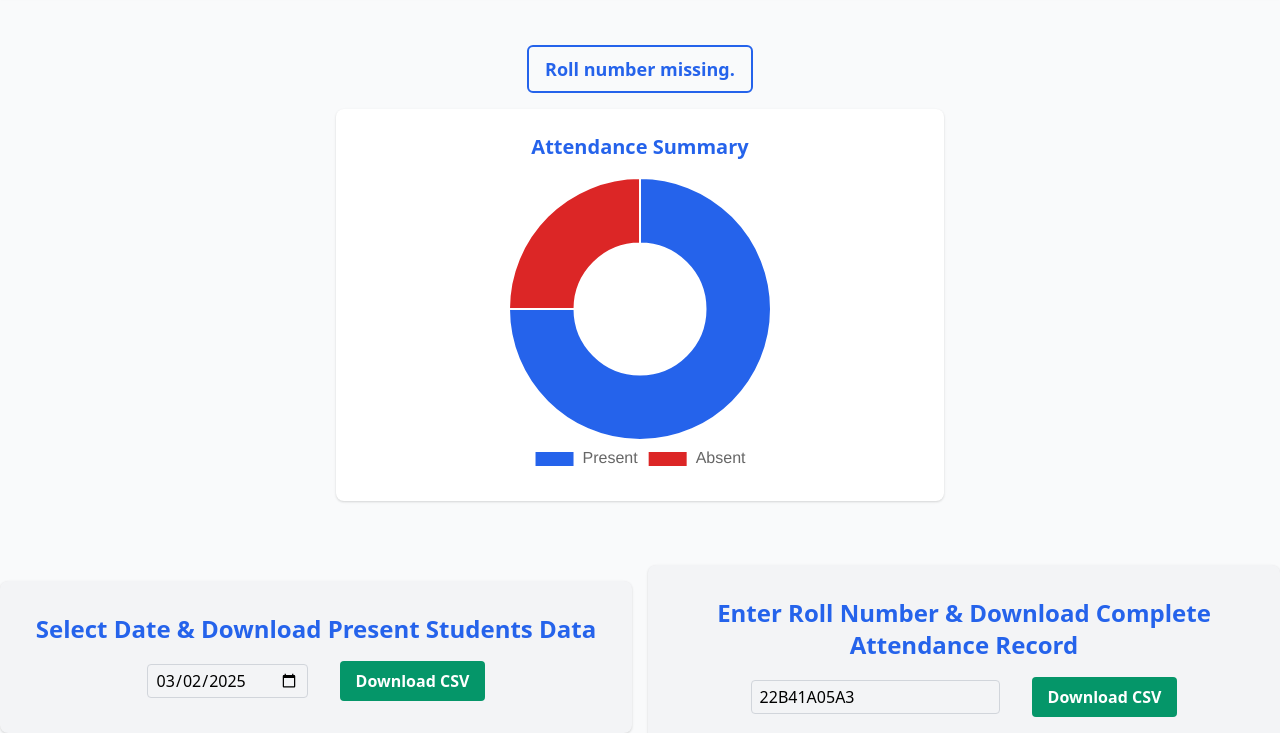
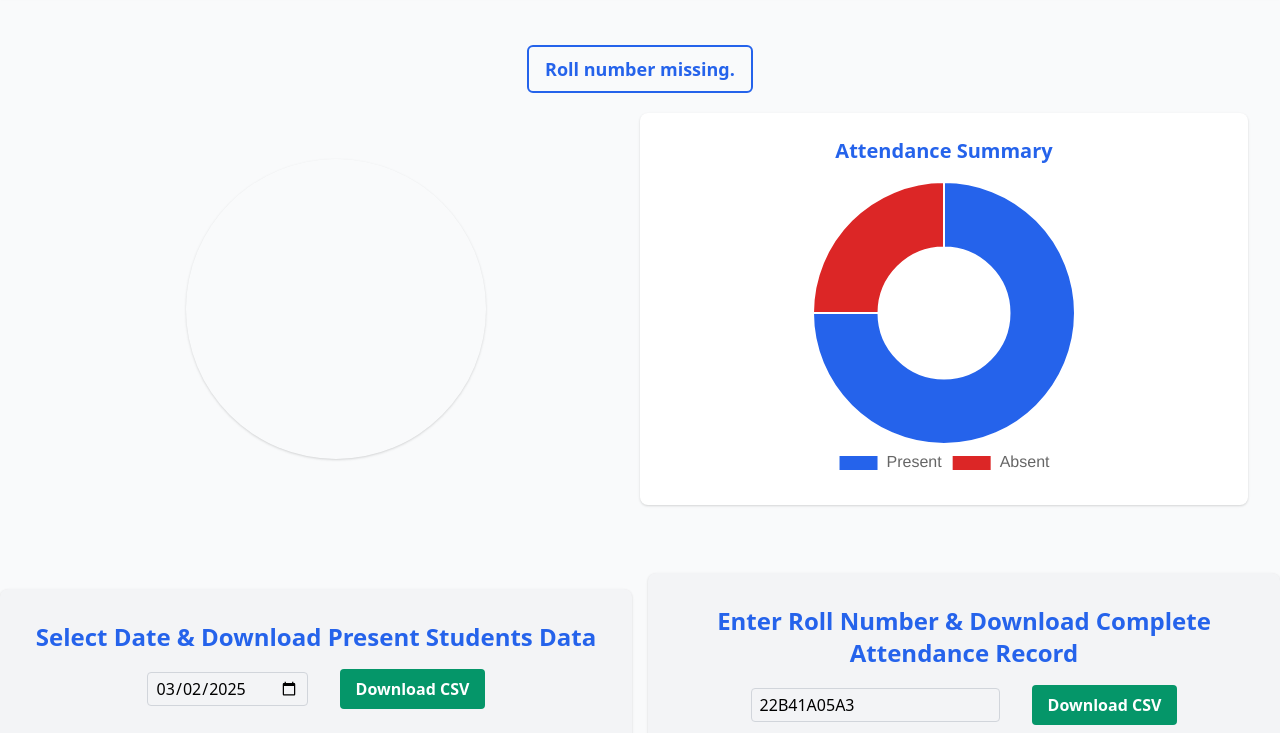
Before and after one commit to Sambhav260904/kcea-attendance-portal, a website: page kcea attendance portal/public/pages/home.html in a window 1280 px wide. Shown: the part 67-800 px from the top of the page. Drawn offline with nearby package versions, Linux system fonts and the light colour scheme.

Commit message:
Update home.html

```diff
--- a/kcea attendance portal/public/pages/home.html
+++ b/kcea attendance portal/public/pages/home.html
@@ -125,14 +125,12 @@
           status...</span>
       </div>
 
-      <div class="max-w-7xl mx-auto px-4 sm:px-6 lg:px-8 flex flex-col lg:flex-row items-center justify-center">
+     <div class="max-w-7xl mx-auto px-4 sm:px-6 lg:px-8 flex flex-col lg:flex-row items-center justify-center">
         <!-- Video & Canvas Section -->
-        <div id="videoSection" class="w-full lg:w-1/2 flex justify-center relative hidden">
-          <!-- <div id="videoContainer" class="flex justify-center hidden">
-            <video id="video" width="425" height="400" autoplay muted class="rounded-full shadow"></video>
-          </div> -->
-          <div id="videoContainer" class="flex justify-center hidden">
-            <video id="video" autoplay muted class="rounded-full"></video>
+        <div id="videoSection" class="w-full lg:w-1/2 flex justify-center relative ">
+          <!-- Add videoContainer with the video element inside -->
+          <div id="videoContainer" class="flex justify-center ">
+            <video id="video" width="425" height="400" autoplay muted class="rounded-full shadow "></video>
           </div>
         </div>
         <!-- Attendance Summary Chart -->
```
